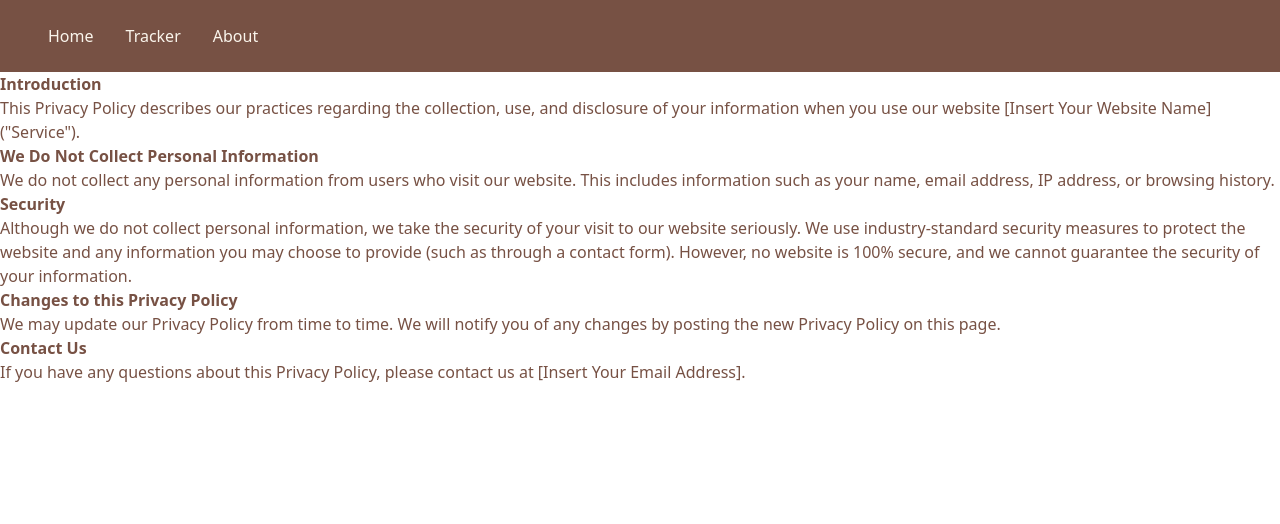
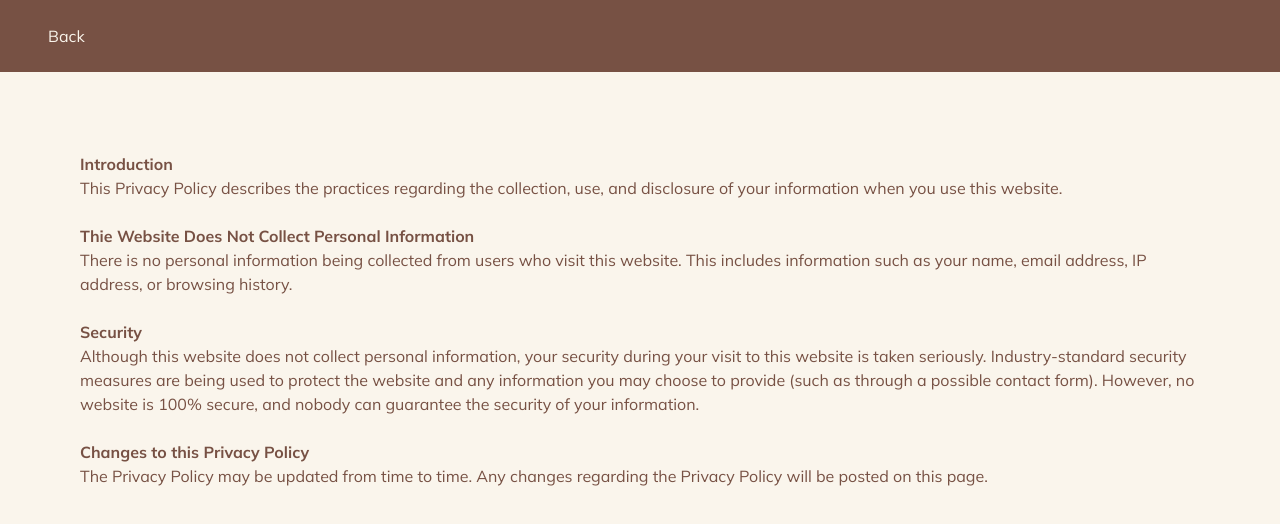
Before and after one commit to korniann/tracker, a plain HTML site: page privacypolicy.html in a window 1280 px wide. Drawn offline with nearby package versions, Linux system fonts and the light colour scheme.

Commit message:
CSS update

```diff
--- a/privacypolicy.html
+++ b/privacypolicy.html
@@ -7,39 +7,46 @@
         <link href="styles.css" rel="stylesheet">
         <meta charset="utf-8">
         <meta name="viewport" content="width=device-width, initial-scale=1">
+
+        <meta charset="utf-8">
+        <meta name="viewport" content="width=device-width, initial-scale=1.0">
+
+        <link rel="preconnect" href="https://fonts.googleapis.com">
+        <link rel="preconnect" href="https://fonts.gstatic.com" crossorigin>
+        <link href="https://fonts.googleapis.com/css2?family=Lilita+One&family=Mulish:ital,wght@0,200..1000;1,200..1000&display=swap" rel="stylesheet">
+
+
         <title>Privacy Policy</title>
     </head>
-    <body>
+    <body style="background-color: #FAF5EC">
         <div class="navbar">
                 <div class="d-flex justify-content-center">
                     <ul>
-                        <li><a href="index.html">Home</a></li>
-                        <li><a href="tracker.html">Tracker</a></li>
-                        <li><a href="about.html">About</a></li>
+                        <li><a href="index.html">Back</a></li>
+                        <!-- <li><a href="tracker.html">Tracker</a></li>
+                        <li><a href="about.html">About</a></li> -->
                     </ul>
                 </div>
         </div>
-        <div>
+        <div class="privacy-body">
             <p>
                 <b>Introduction</b><br>
 
-                This Privacy Policy describes our practices regarding the collection, use, and disclosure of your information when you use our website [Insert Your Website Name] ("Service"). <br>
+                This Privacy Policy describes the practices regarding the collection, use, and disclosure of your information when you use this website. <br>
+                <br>
+                <b>Thie Website Does Not Collect Personal Information</b><br>
 
-                <b>We Do Not Collect Personal Information</b><br>
-
-                We do not collect any personal information from users who visit our website. This includes information such as your name, email address, IP address, or browsing history.<br>
-
+                There is no personal information being collected from users who visit this website. This includes information such as your name, email address, IP address, or browsing history.<br>
+                <br>
                 <b>Security</b><br>
 
-                Although we do not collect personal information, we take the security of your visit to our website seriously. We use industry-standard security measures to protect the website and any information you may choose to provide (such as through a contact form). However, no website is 100% secure, and we cannot guarantee the security of your information.<br>
-
+                Although this website does not collect personal information, your security during your visit to this website is taken seriously. Industry-standard security measures are being used to protect the website and any information you may choose to provide (such as through a possible contact form). However, no website is 100% secure, and nobody can guarantee the security of your information.<br>
+                <br>
                 <b>Changes to this Privacy Policy</b><br>
 
-                We may update our Privacy Policy from time to time. We will notify you of any changes by posting the new Privacy Policy on this page.<br>
+                The Privacy Policy may be updated from time to time. Any changes regarding the Privacy Policy will be posted on this page.<br>
 
-                <b>Contact Us</b><br>
 
-                If you have any questions about this Privacy Policy, please contact us at [Insert Your Email Address].<br>
             </p>
         </div>
     </body>
```
